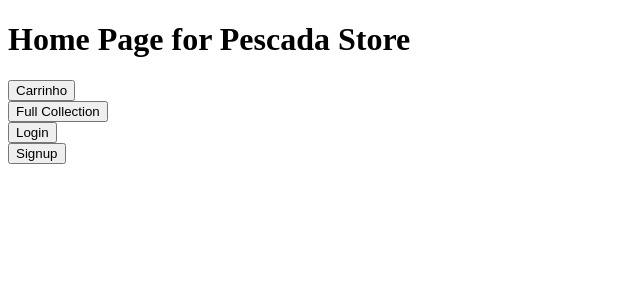
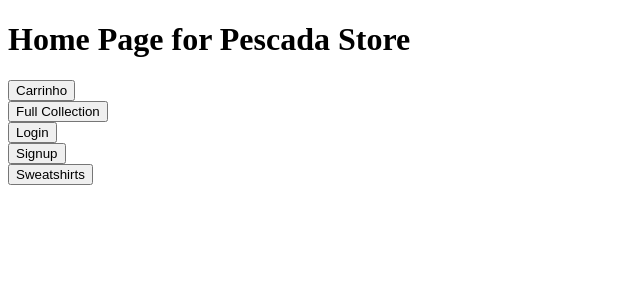
Before and after one commit to DiogoNunesDev/Clothing-Web-Site, a Django app: page / in a window 1280 px wide. Shown: the top 300 px of the page, without its empty margins (0-640 px from the left). Run offline with Django 4.2, Linux system fonts and the light colour scheme.

Commit message:
Criei botão sweatshirt

```diff
--- a/store/urls.py
+++ b/store/urls.py
@@ -9,6 +9,7 @@ urlpatterns = [
     path('signup/', views.redirectSignup, name='redirectSignup'),
     path('signup_view/', views.signup_view, name='signup_view'),
     path('carrinho/', views.cart_view, name='cart_view'),
+    path('sweatshirts/', views.sweatshirts_view, name='sweatshirts'),
 
 
 ]
--- a/store/views.py
+++ b/store/views.py
@@ -53,3 +53,6 @@ def addProduct(request):
         print("ok")
     else:
         return redirect('login_view')
+
+def sweatshirts_view(request):
+    return render(request, 'sweatshirts.html')
--- a/templates/home.html
+++ b/templates/home.html
@@ -25,5 +25,9 @@
         {% csrf_token %}
         <input type="submit" value="Signup">
     </form>
+    <form action="{% url 'sweatshirts' %}" method="post">
+        {% csrf_token %}
+        <input type="submit" value="Sweatshirts">
+    </form>
 </body>
 </html>
```
Also changed, not shown: templates/sweatshirts.html (added, +21 -0 lines), db.sqlite3.
